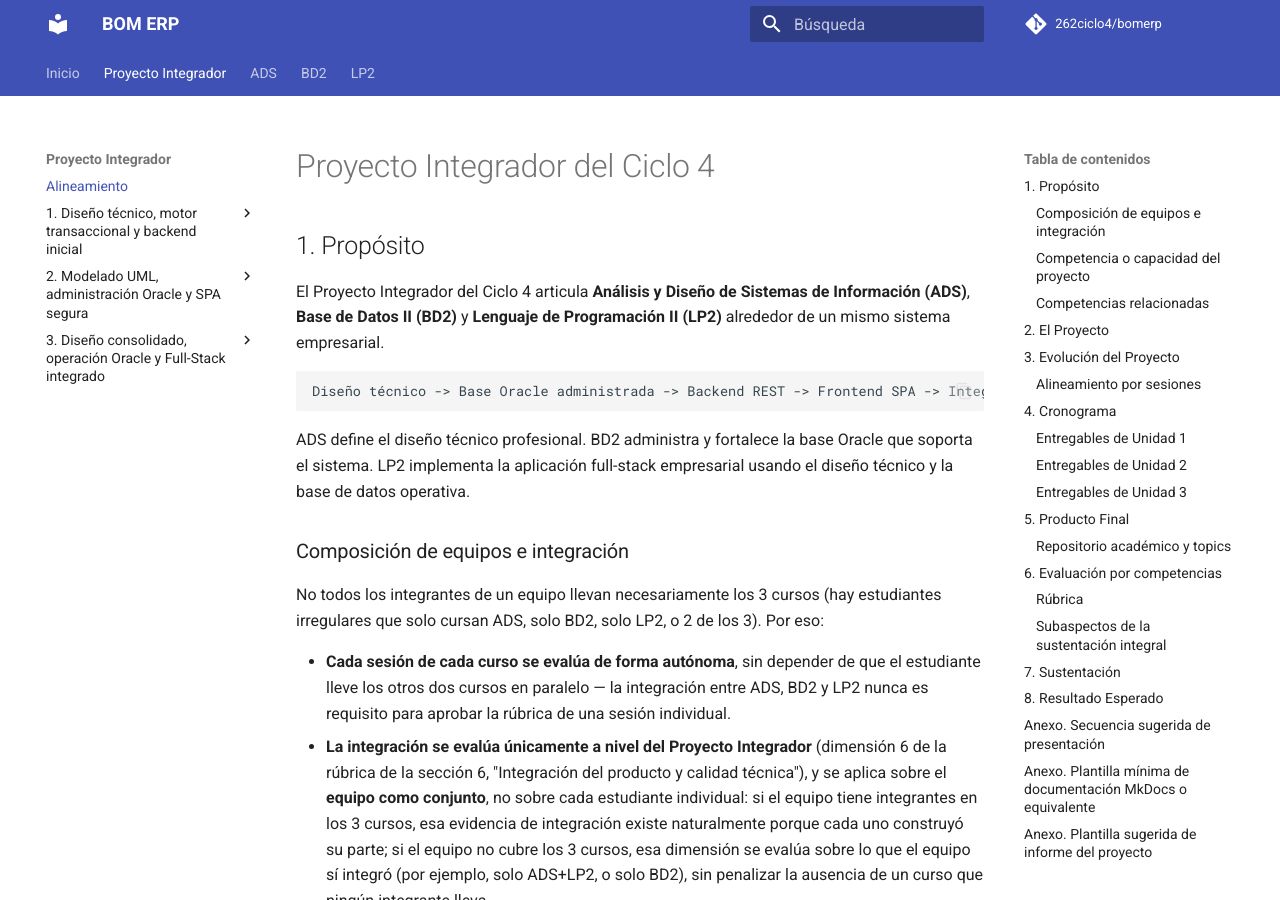
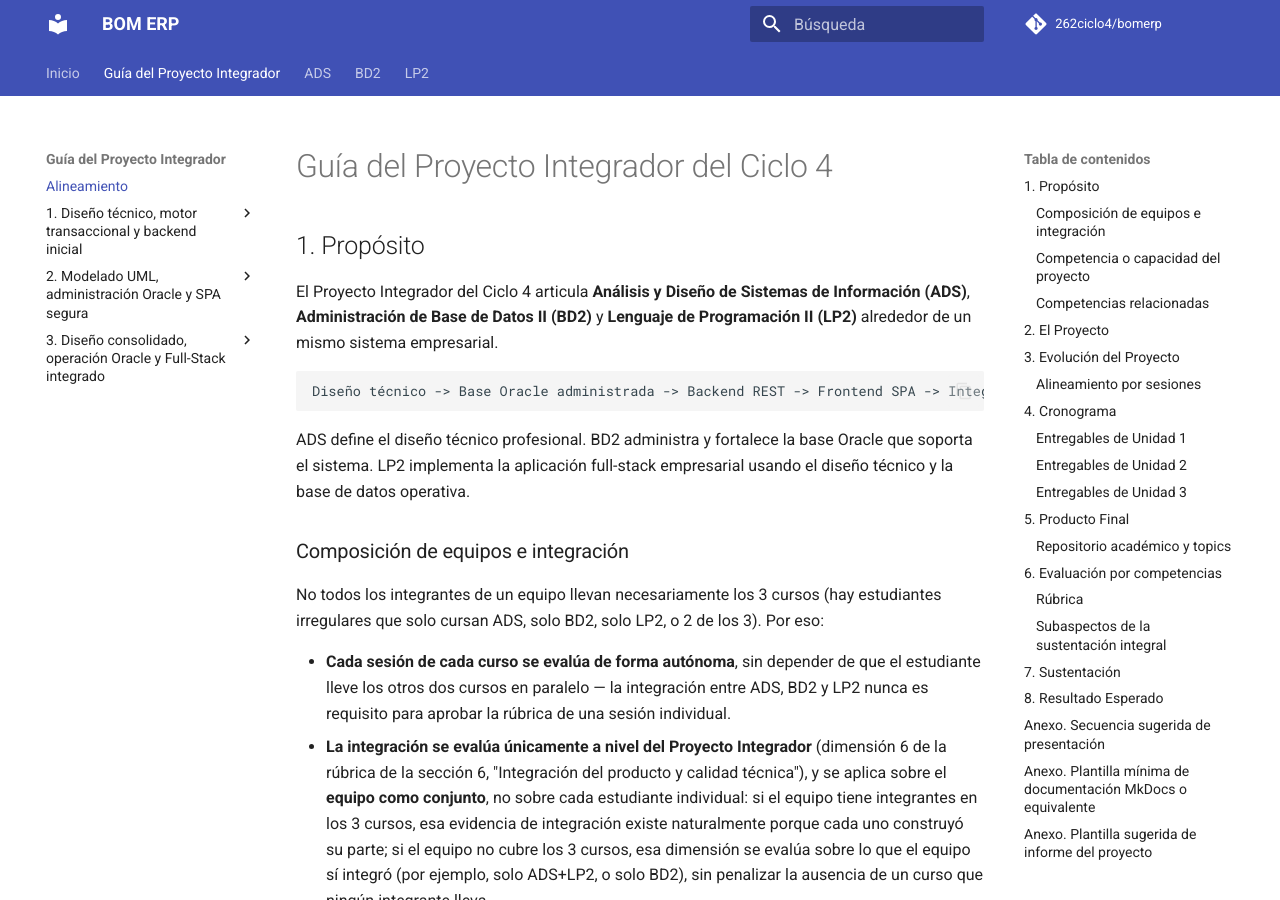
Before and after one commit to 262ciclo4/bomerp, an MkDocs documentation site: the page built from docs/proyecto-integrador/index.md, in a window 1280 px wide and 900 px high. Built offline with MkDocs 1.6.1 and Material for MkDocs 9.7.7, drawn with Linux system fonts in a browser that asks for light colours; comment, search, counter and statistics services are not loaded; some of the changed text lies outside the part shown.

Commit message:
first commit

````diff
--- a/docs/proyecto-integrador/index.md
+++ b/docs/proyecto-integrador/index.md
@@ -1,8 +1,8 @@
-# Proyecto Integrador del Ciclo 4
+# Guía del Proyecto Integrador del Ciclo 4
 
 ## 1. Propósito
 
-El Proyecto Integrador del Ciclo 4 articula **Análisis y Diseño de Sistemas de Información (ADS)**, **Base de Datos II (BD2)** y **Lenguaje de Programación II (LP2)** alrededor de un mismo sistema empresarial.
+El Proyecto Integrador del Ciclo 4 articula **Análisis y Diseño de Sistemas de Información (ADS)**, **Administración de Base de Datos II (BD2)** y **Lenguaje de Programación II (LP2)** alrededor de un mismo sistema empresarial.
 
 ```text
 Diseño técnico -> Base Oracle administrada -> Backend REST -> Frontend SPA -> Integración -> Sustentación
@@ -30,6 +30,8 @@ Al finalizar el Proyecto Integrador, el equipo demuestra que puede diseñar, imp
 | CE022 | BD2 | Ingeniería de la Información | Evidencia base Oracle administrada, segura, optimizada, auditada y resiliente. |
 | CE023 | LP2 | Programación | Evidencia backend REST, frontend SPA e integración full-stack empresarial. |
 | CE024 | Transversal | Calidad de Software | Evidencia pruebas, operación, documentación, repositorio, estándares, reproducibilidad y sustentación integral. |
+
+Fuente oficial de los códigos: [Transcripción de evidencias por competencia — Ingeniería de Software](https://upeuoficial.github.io/planb/transcripcion/#c-area-de-ingenieria-de-software).
 
 ## 2. El Proyecto
 
--- a/mkdocs.yml
+++ b/mkdocs.yml
@@ -31,7 +31,7 @@ markdown_extensions:
 
 nav:
   - Inicio: index.md
-  - Proyecto Integrador:
+  - Guía del Proyecto Integrador:
       - Alineamiento: proyecto-integrador/index.md
       - 1. Diseño técnico, motor transaccional y backend inicial:
           - Producto integrado U1: proyecto-integrador/u1/index.md
````
Also changed, not shown: docs/bd2/silabo_bd2_2026_2.md (+1 -1 lines).
